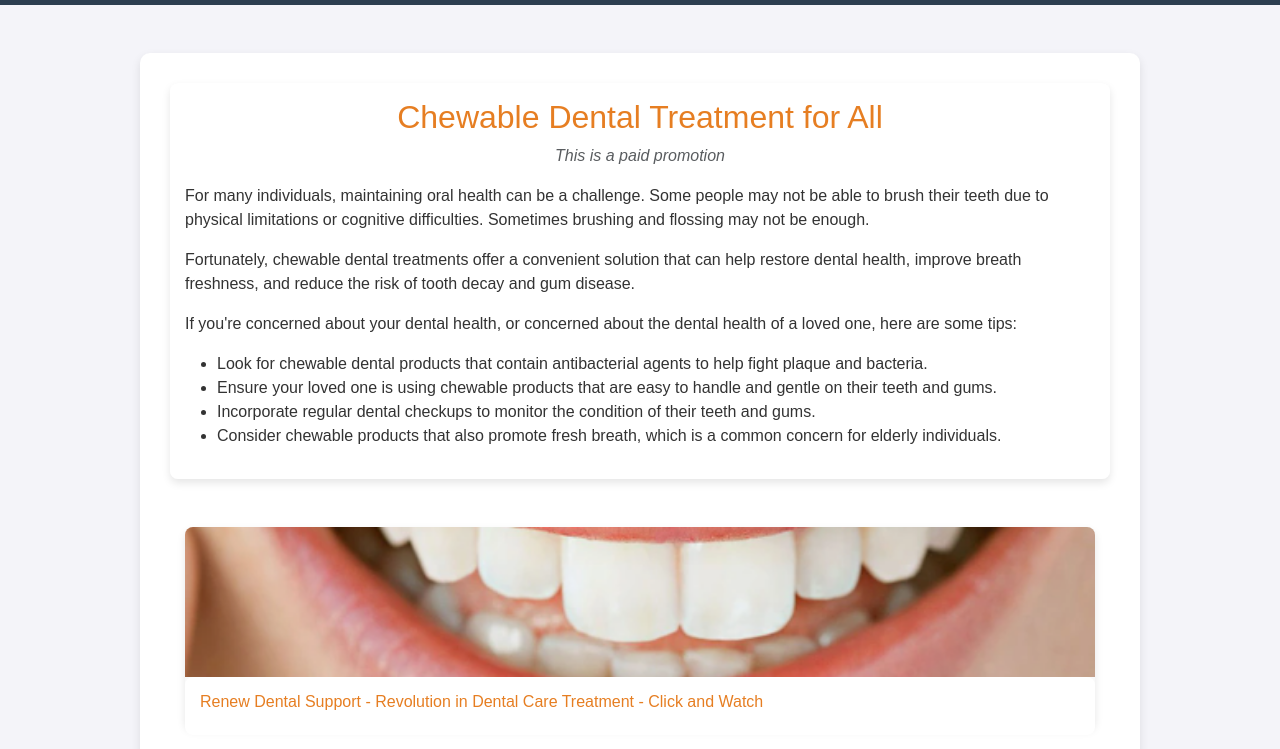
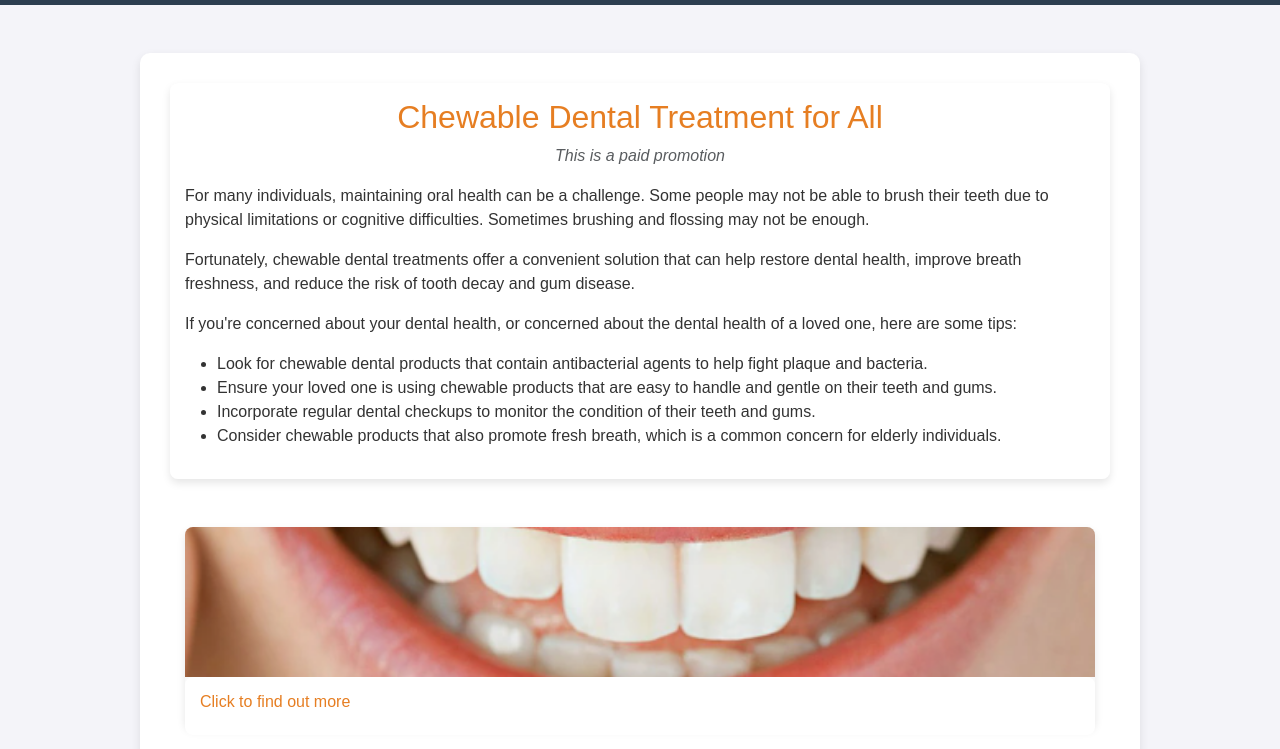
Before and after one commit to dandanthefisherman/renewrevolution, a plain HTML site: page dentalhealth/dental-health.html in a window 1280 px wide. Shown: the part 51-800 px from the top of the page. Drawn offline with nearby package versions, Linux system fonts and the light colour scheme.

Commit message:
click more

```diff
--- a/dentalhealth/dental-health.html
+++ b/dentalhealth/dental-health.html
@@ -64,7 +64,7 @@
                     <a href="https://99ee93lbg62fmc9flksjgdulcl.hop.clickbank.net" class="card affiliate-card" target="_blank" style="width: 100%; height: 200px;">
                         <img src="../images/chewabledental4.png" class="card-img-top" alt="Affiliate Product 1" style="height: 150px; object-fit: cover;">
                         <div class="card-body">
-                            <h5 class="card-title" style="font-size: 1rem;">Renew Dental Support - Revolution in Dental Care Treatment - Click and Watch</h5>
+                            <h5 class="card-title" style="font-size: 1rem;">Click to find out more</h5>
                         </div>
                     </a>
                 </div>
```
Also changed, not shown: foothealth/toenail-fungus.html (+1 -1 lines), index.html (+2 -2 lines).
